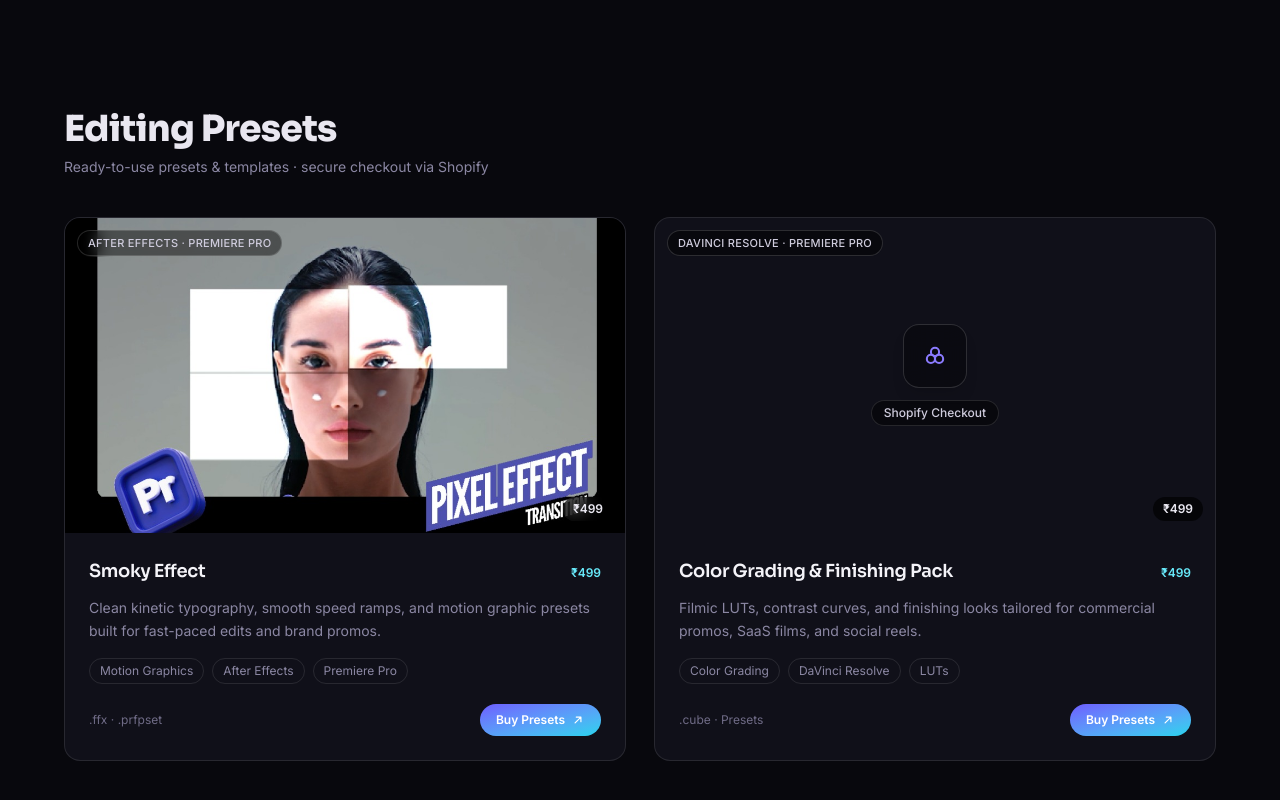
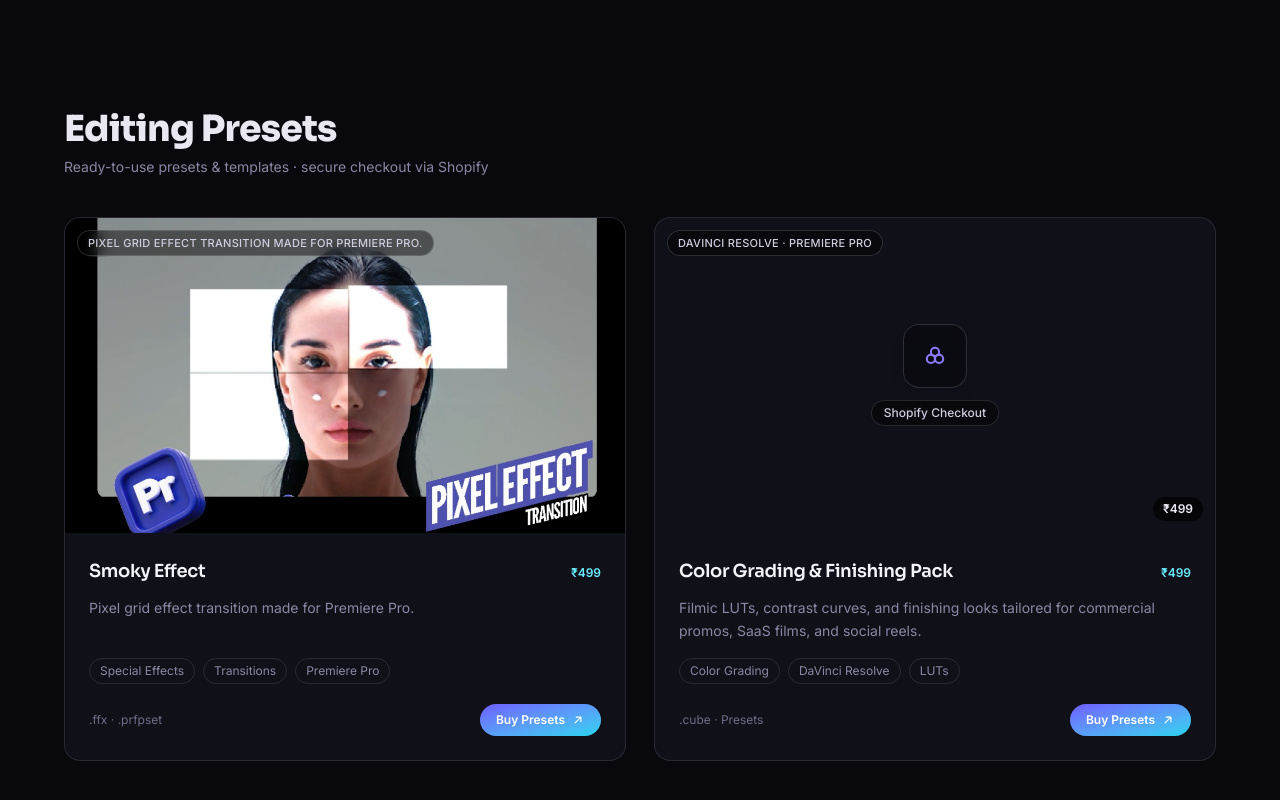
Before and after one commit to karmakarrohan45-art/portfolio, a Next.js app: page / in a window 1280 px wide. Shown: the part 598-1398 px from the top of the page. Built offline with nearby package versions, Linux system fonts and the light colour scheme.

Commit message:
Update Smoky Effect top badge text

```diff
--- a/src/components/preset-card.tsx
+++ b/src/components/preset-card.tsx
@@ -194,13 +194,15 @@ export function PresetCard({ preset, featured = false }: PresetCardProps) {
           </div>
         ) : null}
 
-        <span className="pointer-events-none absolute top-3 left-3 z-10 rounded-full border border-white/15 bg-black/45 px-2.5 py-1 text-[11px] font-medium tracking-wide text-mist-200 uppercase backdrop-blur-sm">
+        <span className="pointer-events-none absolute top-3 left-3 z-10 max-w-[calc(100%-1.5rem)] truncate rounded-full border border-white/15 bg-black/45 px-2.5 py-1 text-[11px] font-medium tracking-wide text-mist-200 uppercase backdrop-blur-sm">
           {preset.software}
         </span>
 
-        <span className="pointer-events-none absolute right-3 bottom-3 z-10 rounded-full bg-black/65 px-2.5 py-1 text-xs font-semibold backdrop-blur-sm">
-          {preset.price ?? preset.format}
-        </span>
+        {!preset.imageSrc && !preset.previewSrc ? (
+          <span className="pointer-events-none absolute right-3 bottom-3 z-10 rounded-full bg-black/65 px-2.5 py-1 text-xs font-semibold backdrop-blur-sm">
+            {preset.price ?? preset.format}
+          </span>
+        ) : null}
       </button>
 
       <div className={`flex flex-1 flex-col gap-3 p-6 ${featured ? "sm:p-8" : ""}`}>
--- a/src/lib/content.ts
+++ b/src/lib/content.ts
@@ -58,7 +58,7 @@ export const presets: EditingPreset[] = [
     id: "motion-graphics-presets",
     title: "Smoky Effect",
     badge: "Shopify Checkout",
-    software: "After Effects · Premiere Pro",
+    software: "Pixel grid effect transition made for Premiere Pro.",
     format: ".ffx · .prfpset",
     price: "₹499",
     visual: "motion",
@@ -68,8 +68,8 @@ export const presets: EditingPreset[] = [
     imageSrc: "/presets/smoky-effect.jpg",
     previewSrc: "/video/smoky-effect.mp4",
     description:
-      "Clean kinetic typography, smooth speed ramps, and motion graphic presets built for fast-paced edits and brand promos.",
-    tags: ["Motion Graphics", "After Effects", "Premiere Pro"],
+      "Pixel grid effect transition made for Premiere Pro.",
+    tags: ["Special Effects", "Transitions", "Premiere Pro"],
   },
   {
     id: "color-grading-lut-pack",
```
